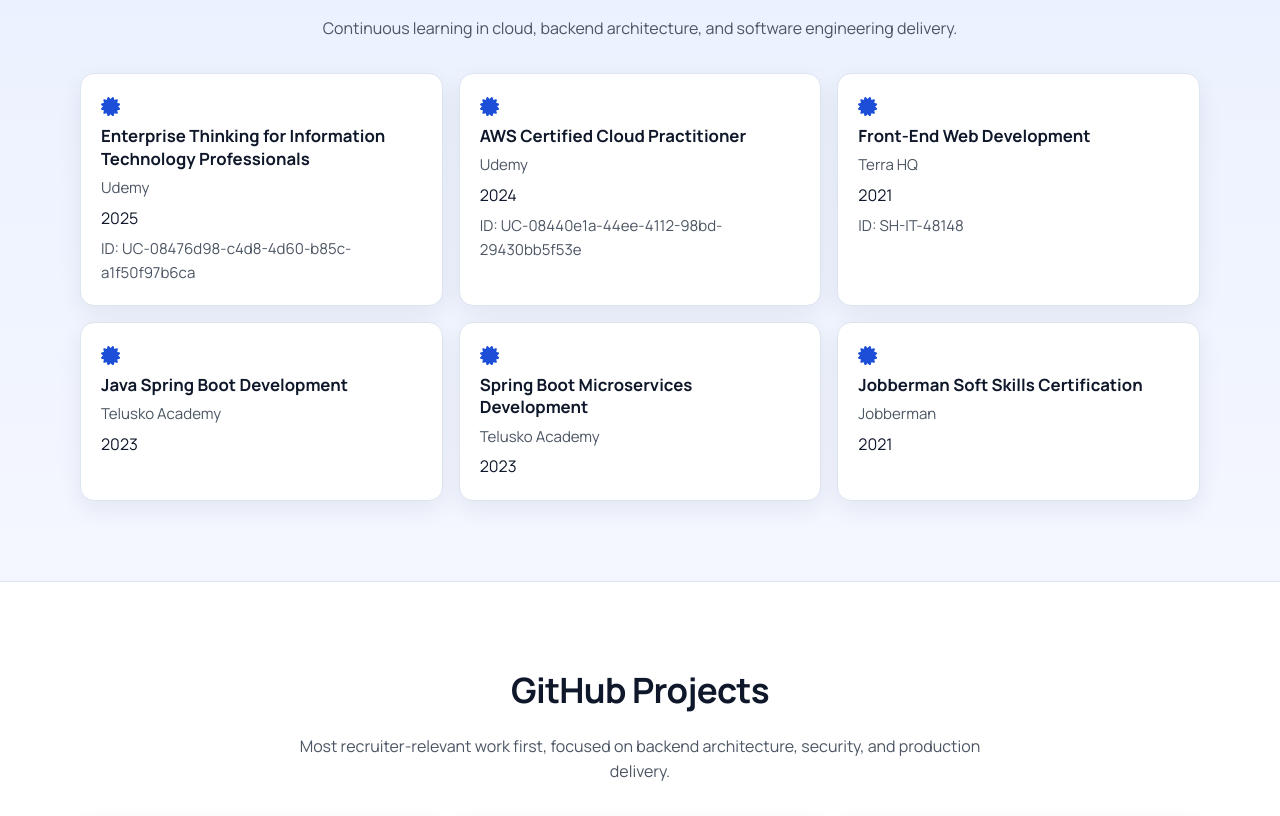
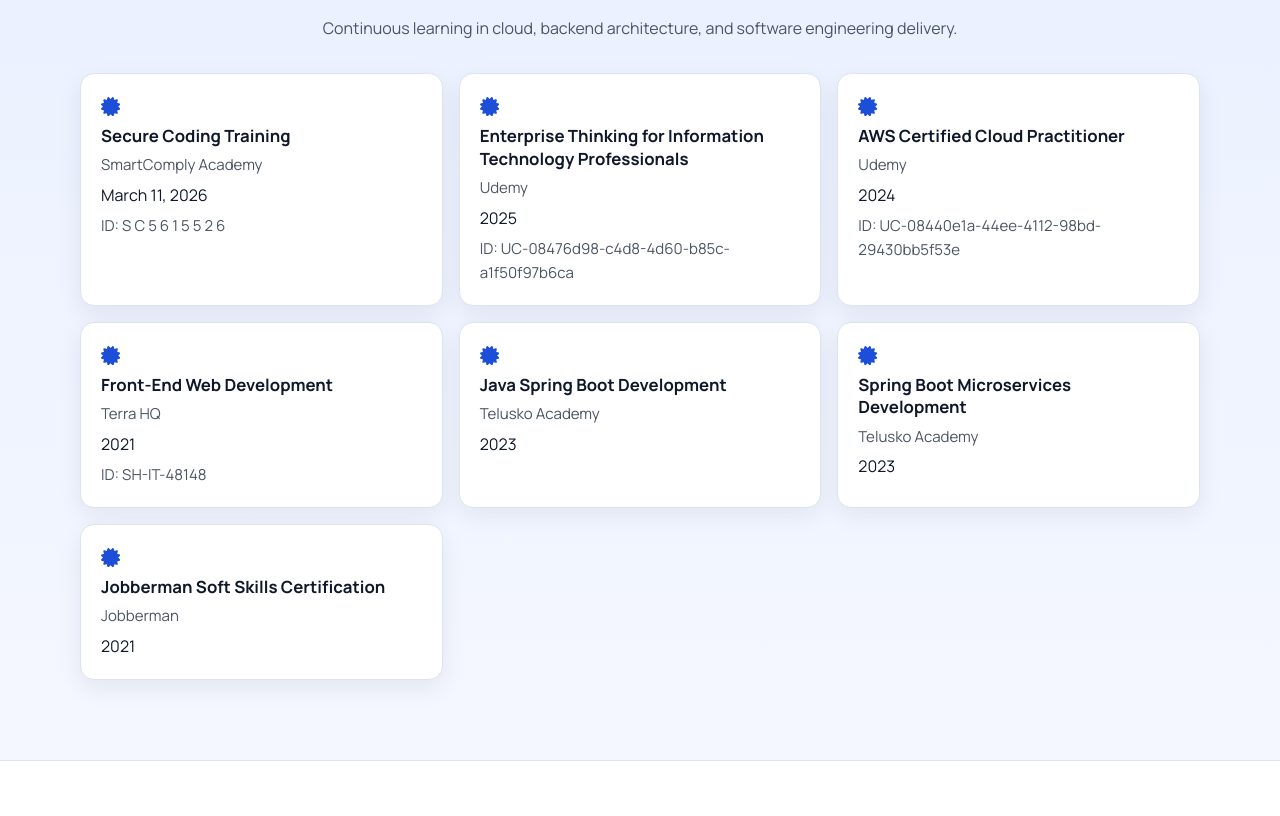
Before and after one commit to Ebetosin/New-portfolio-Website, a React (Vite) app: page / in a window 1280 px wide. Shown: the part 2960-3776 px from the top of the page. Built offline with nearby package versions, Linux system fonts and the light colour scheme.

Commit message:
Add SmartComply secure coding certification

```diff
--- a/src/components/Certifications.jsx
+++ b/src/components/Certifications.jsx
@@ -1,6 +1,12 @@
 import { FaCertificate } from 'react-icons/fa'
 
 const CERTIFICATIONS = [
+  {
+    name: 'Secure Coding Training',
+    issuer: 'SmartComply Academy',
+    date: 'March 11, 2026',
+    credentialId: 'S C 5 6 1 5 5 2 6',
+  },
   {
     name: 'Enterprise Thinking for Information Technology Professionals',
     issuer: 'Udemy',
```
